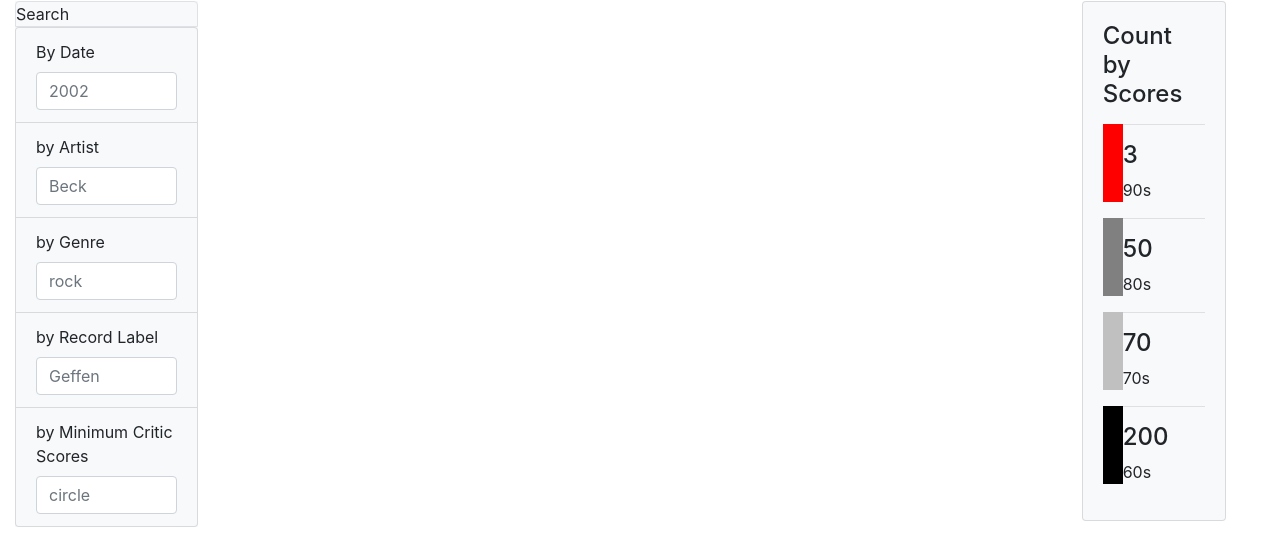
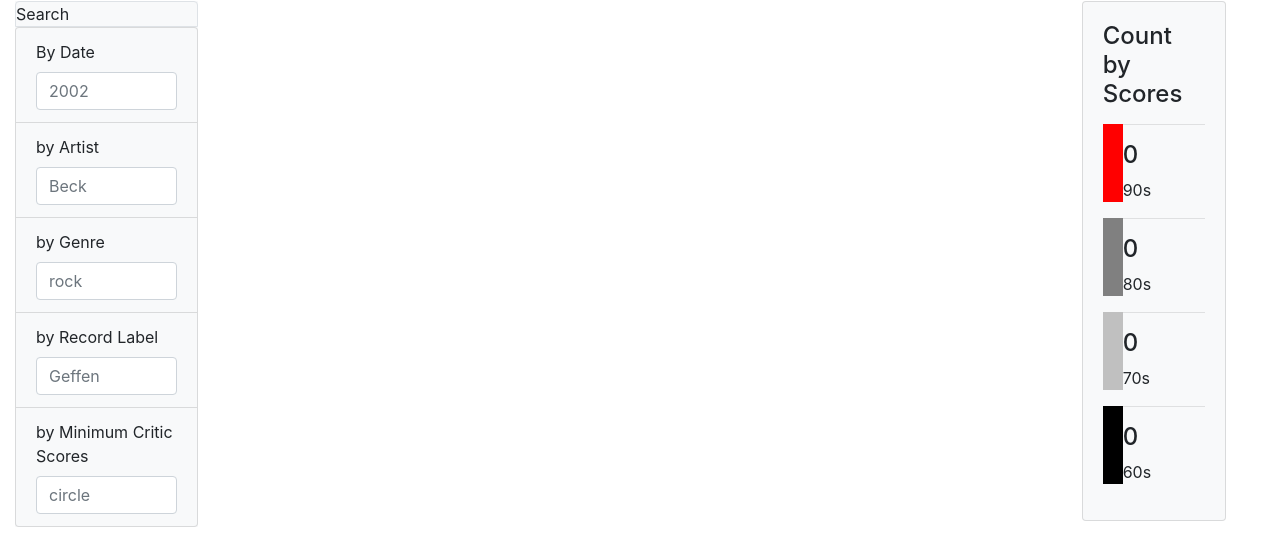
Before and after one commit to dorisep/meta_dashboard, a Flask app: page / in a window 1280 px wide. Shown: the part 255-789 px from the top of the page. Run offline with Flask 2, Linux system fonts and the light colour scheme; data comes from the database, SQL or seed files in the repository; some libraries are stand-ins or nearby versions.

Commit message:
updated stacked html kpi cards with default count

```diff
--- a/Templates/stacked.html
+++ b/Templates/stacked.html
@@ -60,22 +60,22 @@
                         <h4 class="card-title">Count by Scores</h4>
                         <div style="border-left: 20px solid red">
                             <hr>
-                            <h4 id="count90">3</h4>
+                            <h4 id="count90">0</h4>
                             <p>90s</p>
                         </div>
                         <div style="border-left: 20px solid grey">
                             <hr>
-                            <h4 id="count80">50</h4>
+                            <h4 id="count80">0</h4>
                             <p>80s</p>
                         </div>
                         <div style="border-left: 20px solid silver">
                             <hr>
-                            <h4 id="count70">70</h4>
+                            <h4 id="count70">0</h4>
                             <p>70s</p>
                         </div>
                         <div style="border-left: 20px solid black">
                             <hr>
-                            <h4 id="count60">200</h4>
+                            <h4 id="count60">0</h4>
                             <p>60s</p>
                         </div>
                     </div>
```
